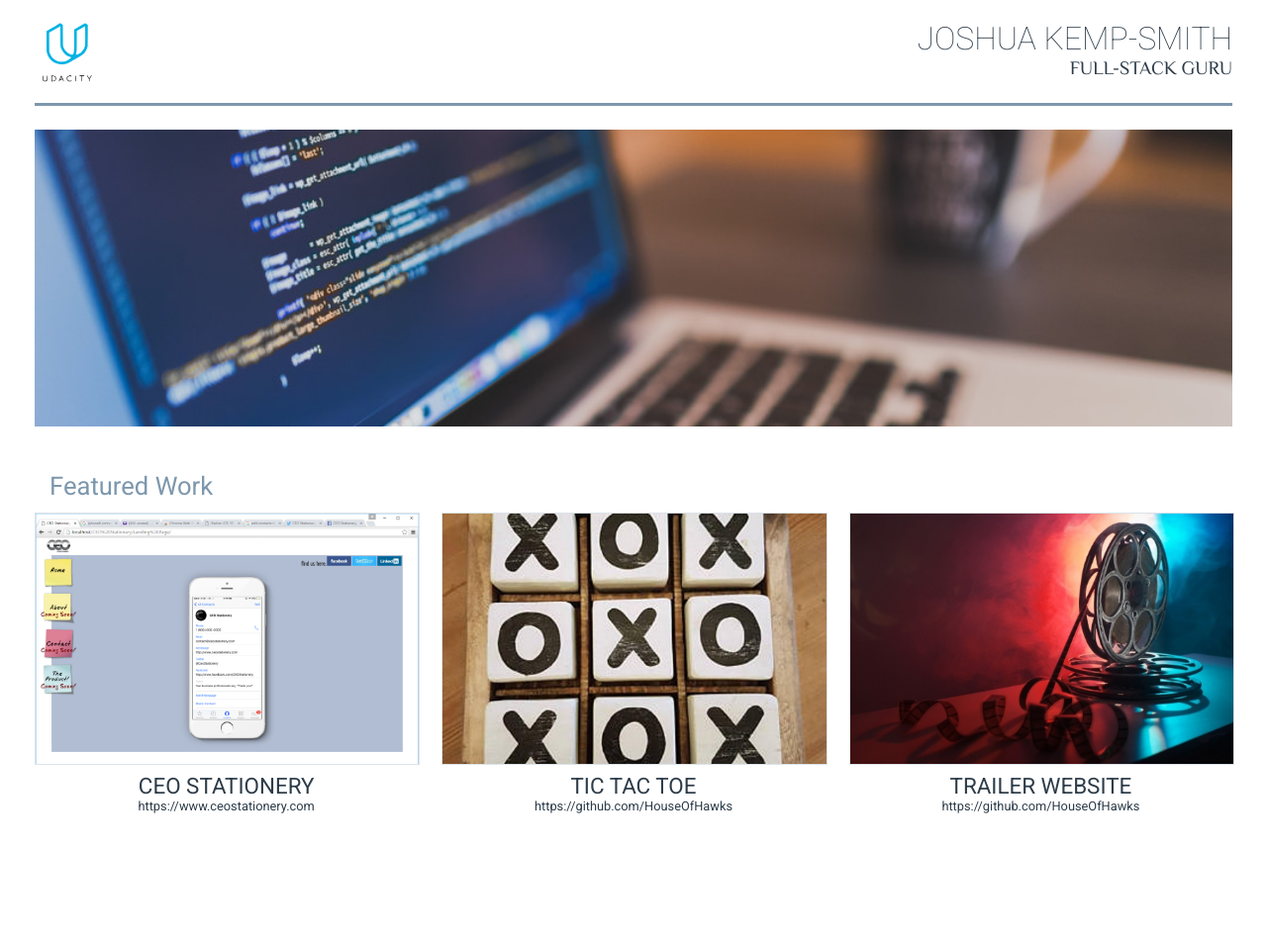
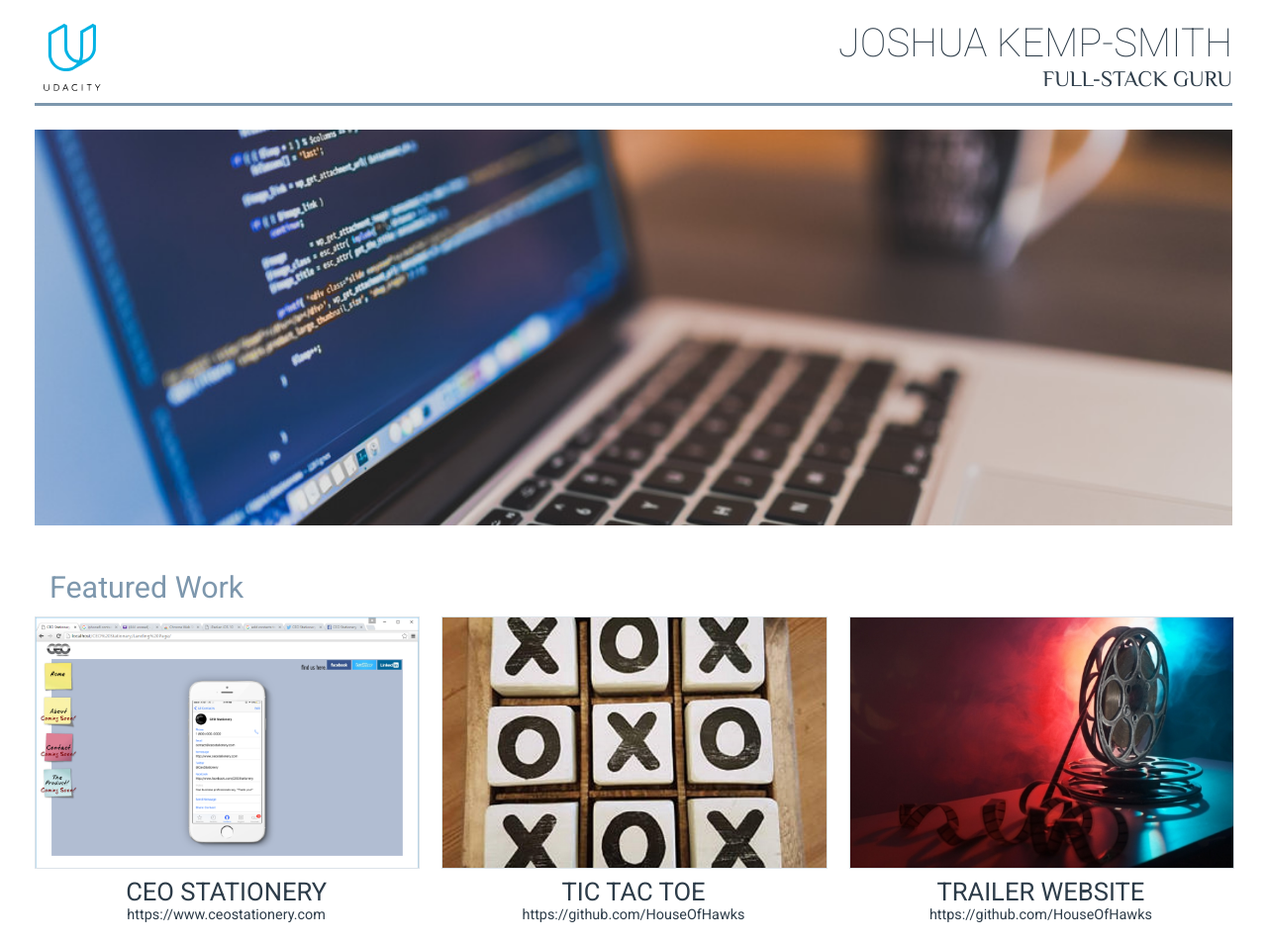
Before and after one commit to HouseOfHawks/HouseOfHawks.github.io, a plain HTML site: page index.html in a window 1280 px wide. Shown: the whole page at 99% size. Before the commit the page ends 842 px from the top, so only its background shows below. Drawn offline with Linux system fonts and the light colour scheme.

Commit message:
Added breakpoint for (orientation: landscape) at (min-width: 1000px)

```diff
--- a/css/responsive.css
+++ b/css/responsive.css
@@ -303,3 +303,37 @@
 		font-size: .8em;
 	}
 }
+
+@media screen and (min-width: 1000px) and (orientation: landscape) {
+	header {
+		min-height: 80px;
+	}
+
+	#udacity-logo {
+		height: 75px;
+	}
+
+	h1 {
+		font-size: 2.5em;
+	}
+
+	h5 {
+		font-size: 1.4em;
+	}
+
+	#cover-img-container {
+		min-height: 400px;
+	}
+
+	h3 {
+		font-size: 1.9em;
+	}
+
+	h2 {
+		font-size: 1.6em;
+	}
+
+	figcaption p {
+		font-size: .9em;
+	}
+}
```
